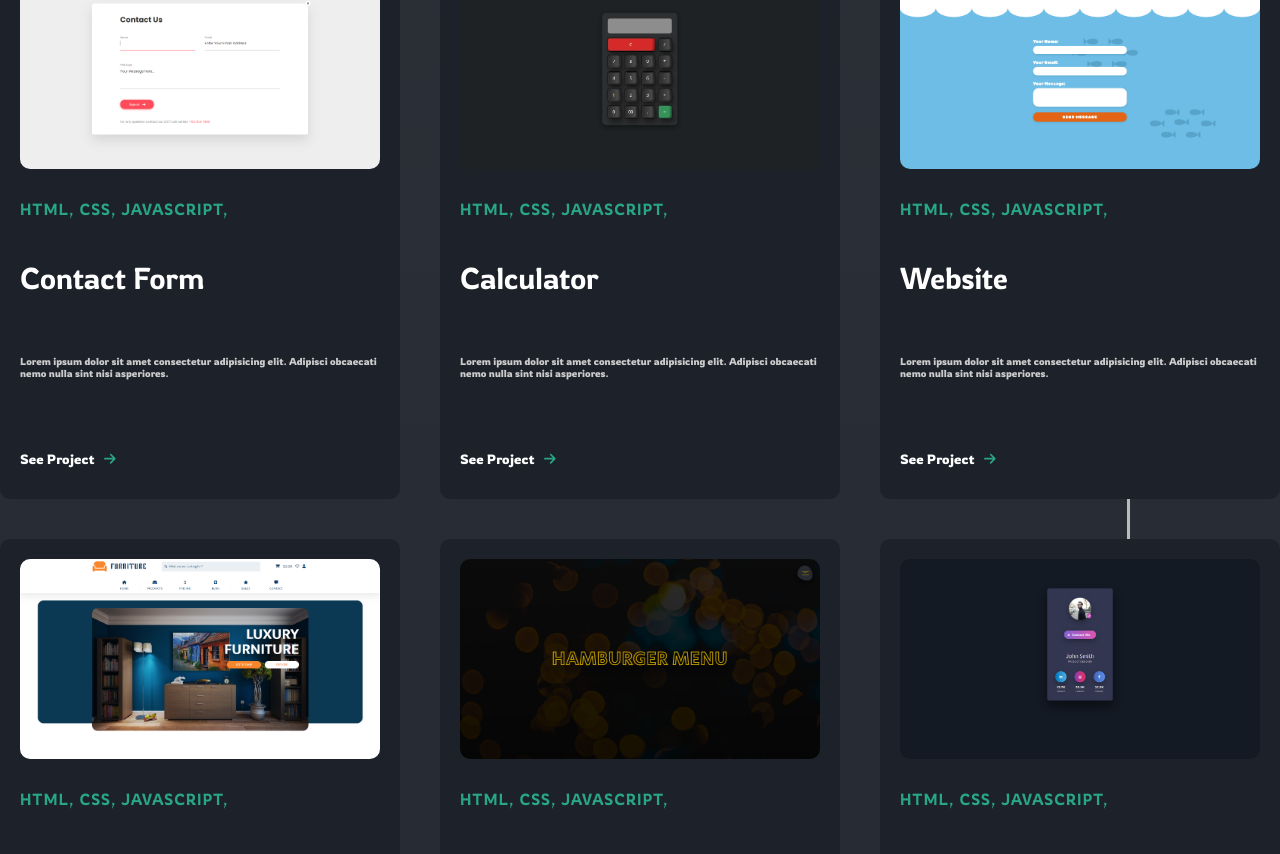
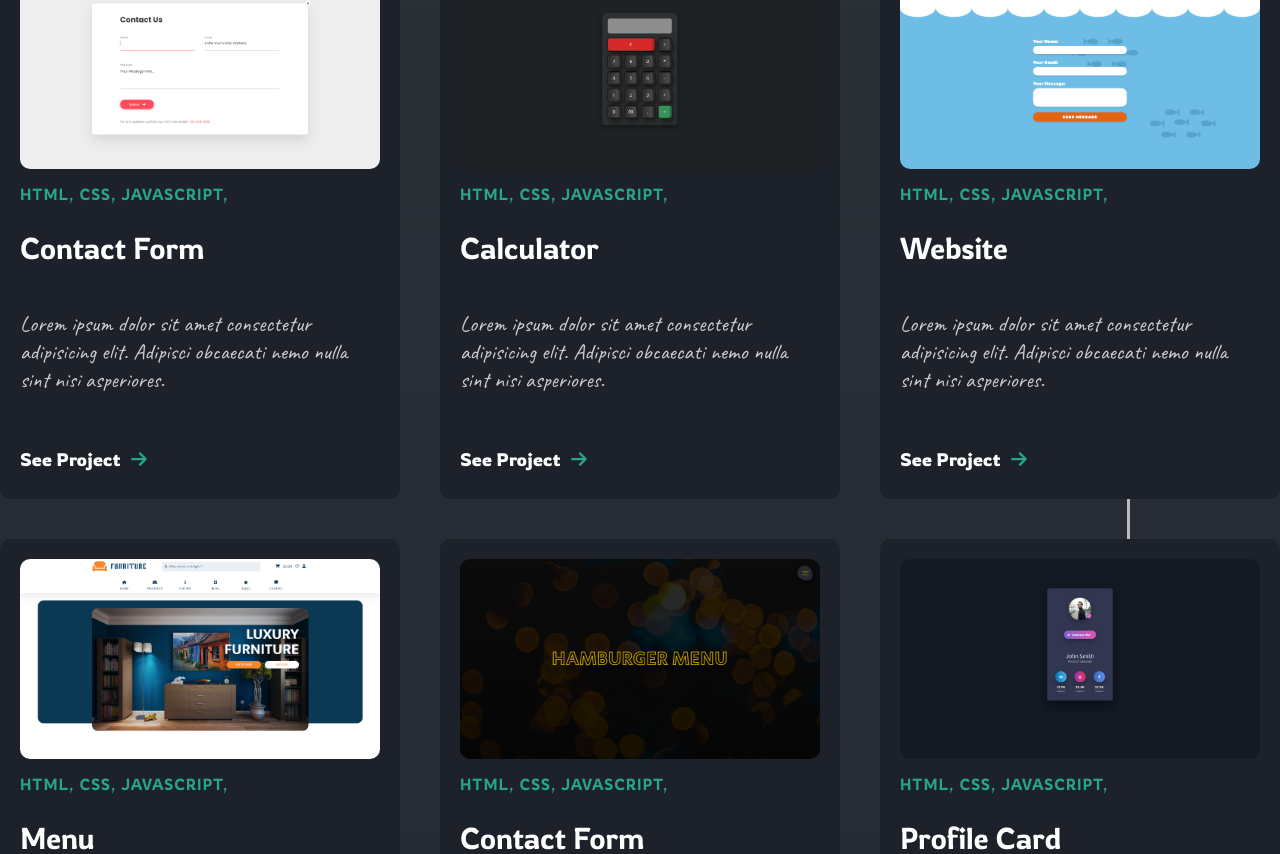
Before and after one commit to pagas/responsive-architectural-next, a Next.js app: page / in a window 1280 px wide. Shown: the part 1940-2794 px from the top of the page. Built offline with nearby package versions, Linux system fonts and the light colour scheme.

Commit message:
use caveat font is variable

```diff
--- a/src/app/components/landing/landing.module.css
+++ b/src/app/components/landing/landing.module.css
@@ -12,7 +12,7 @@
     font-size: 30rem;
     width: 100%;
     text-align: center;
-    font-family: "Caveat", cursive;
+    font-family: var(--caveat-font), cursive;
     color: #31363d;
     opacity: .5;
 }
@@ -30,7 +30,7 @@
 
 .logo span:nth-child(2) {
     font-size: 5rem;
-    font-family: "Caveat", cursive;
+    font-family: var(--caveat-font), cursive;
     font-weight: bold;
     color: var(--theme-color);
 }
@@ -80,7 +80,7 @@
 }
 
 .prof span {
-    font-family: "Caveat", cursive;
+    font-family: var(--caveat-font), cursive;
     font-size: 3rem;
     font-weight: bold;
     text-transform: capitalize;
@@ -90,7 +90,7 @@
 
 .about {
     width: 60rem;
-    font-family: "Caveat", cursive;
+    font-family: var(--caveat-font), cursive;
     font-size: 2.5rem;
     line-height: 1;
     color: #a9abae;
--- a/src/app/components/projects/projects.module.css
+++ b/src/app/components/projects/projects.module.css
@@ -23,7 +23,7 @@
 }
 
 .sub-heading span {
-    font-family: "Caveat", cursive;
+    font-family: var(--caveat-font), cursive;
     font-size: 3.5rem;
     color: #fff;
 }
@@ -104,8 +104,8 @@
 }
 
 .project-description {
-    font-family: var(----caveat-font);
-    font-style: 2.2rem;
+    font-family: var(--caveat-font), cursive;
+    font-size: 2.2rem;
     color: #ccc;
 }
 
@@ -114,7 +114,7 @@
     width: 20rem;
     height: 4rem;
     background-color: transparent;
-    font-style: 1.8rem;
+    font-size: 1.8rem;
     text-align: left;
     color: #fff;
     border: none;
@@ -167,7 +167,7 @@
 }
 
 .skills-card p {
-    font-family: "Caveat", cursive;
+    font-family: var(--caveat-font), cursive;
     font-size: 2rem;
     color: #bbb;
     margin-bottom: 4rem;
--- a/src/app/components/skills/skills.module.css
+++ b/src/app/components/skills/skills.module.css
@@ -23,7 +23,7 @@
 }
 
 .sub-heading span {
-    font-family: "Caveat", cursive;
+    font-family: var(--caveat-font), cursive;
     font-size: 3.5rem;
     color: #fff;
 }
@@ -66,7 +66,7 @@
 }
 
 .skills-card p {
-    font-family: "Caveat", cursive;
+    font-family: var(--caveat-font), cursive;
     font-size: 2rem;
     color: #bbb;
     margin-bottom: 4rem;
```
